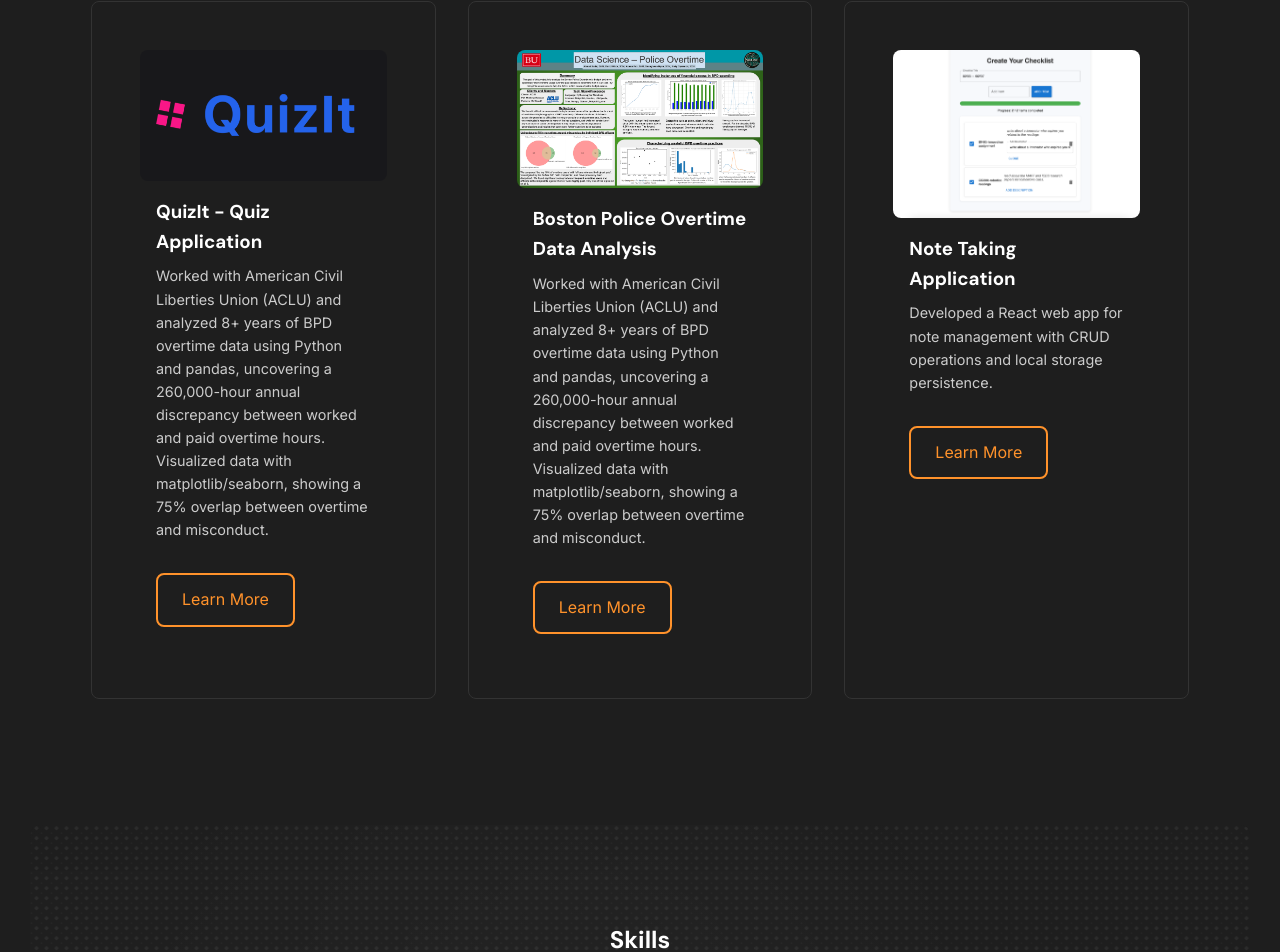
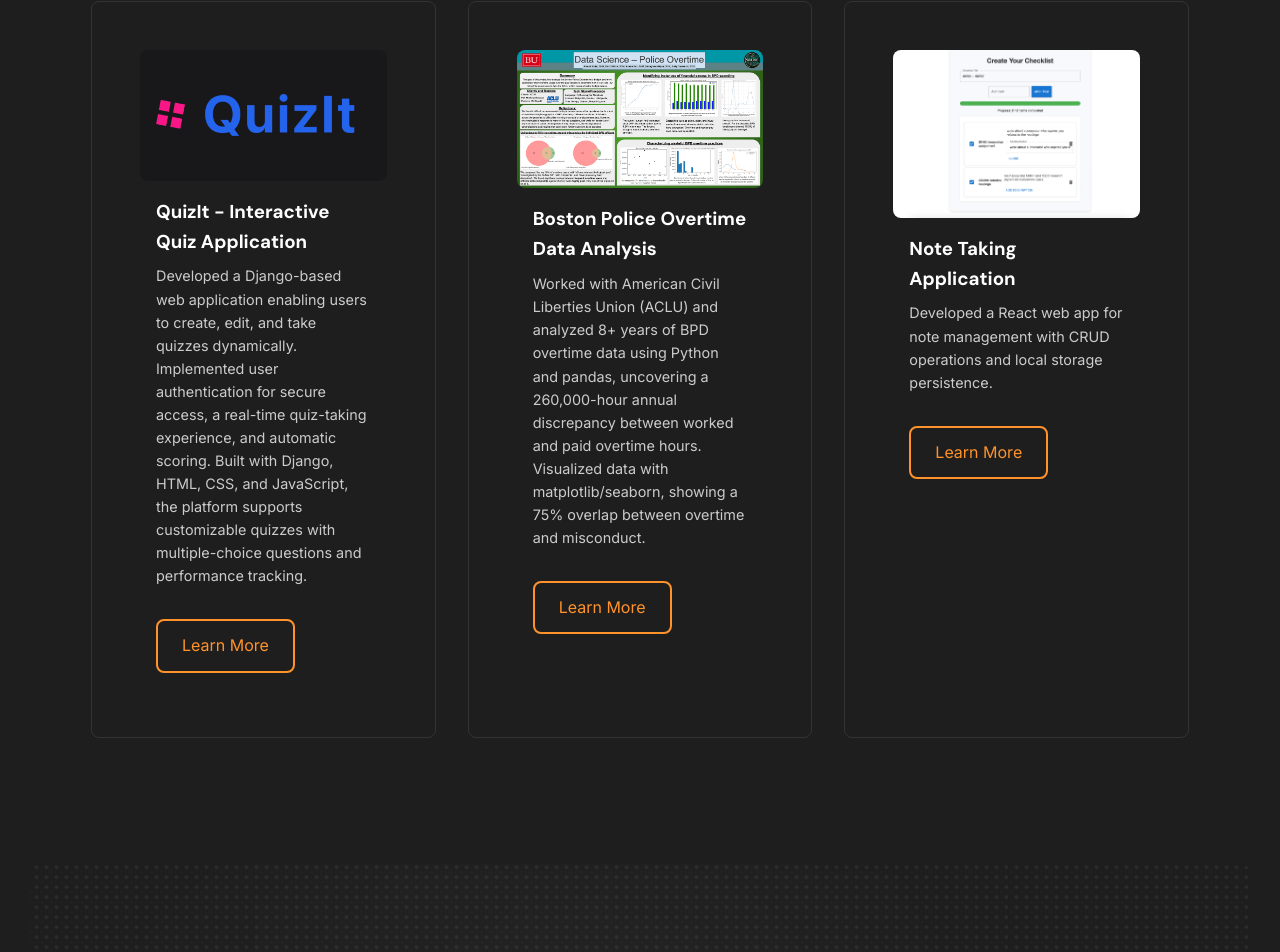
Before and after one commit to ahmadssadiq/soft-resume, a React (Create React App) app: page /#/ in a window 1280 px wide. Shown: the part 2178-3130 px from the top of the page. Built offline with nearby package versions, Linux system fonts and the light colour scheme.

Commit message:
completed and fixed issue

```diff
--- a/src/components/Projects.js
+++ b/src/components/Projects.js
@@ -8,9 +8,11 @@
 
 const projectData = [
   {
-    title: 'QuizIt - Quiz Application',
-    description: `Worked with American Civil Liberties Union (ACLU) and analyzed 8+ years of BPD overtime data using Python and pandas, uncovering a 260,000-hour annual discrepancy between worked and paid overtime hours.
-    Visualized data with matplotlib/seaborn, showing a 75% overlap between overtime and misconduct.`,
+    title: 'QuizIt - Interactive Quiz Application',
+    description: `Developed a Django-based web application enabling users to create, edit, and take quizzes dynamically.
+    Implemented user authentication for secure access, a real-time quiz-taking experience, and automatic scoring.
+    Built with Django, HTML, CSS, and JavaScript, the platform supports customizable quizzes with multiple-choice questions
+    and performance tracking.`,
     image: QZ, // assuming you moved this image to the public folder
     link: '#/projects/Quiz-It',  // internal link
   },
```
